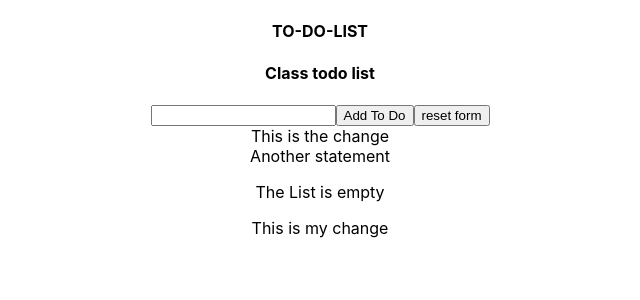
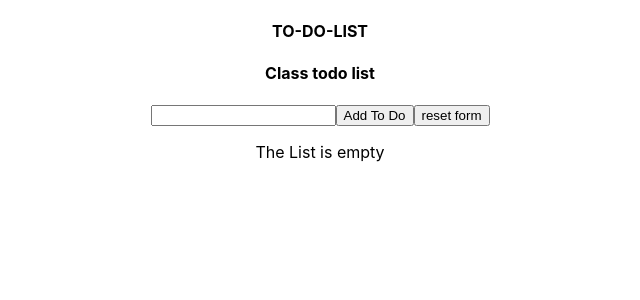
Before and after one commit to josephbill/ReactTodoApp, a React (Create React App) app: page / in a window 1280 px wide. Shown: the top 300 px of the page, without its empty margins (320-960 px from the left). Built offline with nearby package versions, Linux system fonts and the light colour scheme.

Commit message:
group review latest changes

```diff
--- a/src/components/TodoList.js
+++ b/src/components/TodoList.js
@@ -13,7 +13,6 @@ export default function TodoList({todos,updateTodo,deleteTodo}){
           { todos.length === 0 ? (
                 <div>
                   <p>The List is empty</p>
-                  <p>This is my change</p>
                 </div>
           ) : (
             <ul>
--- a/src/components/formcomponent/TodoForm.js
+++ b/src/components/formcomponent/TodoForm.js
@@ -33,8 +33,7 @@ export default function TodoForm({addToDo,sharedText}){
                 <button type="submit">Add To Do</button>
 
                 <button type="reset">reset form</button>
-                <div>This is the change </div>
-                <div>Another statement</div>
+
             </form>
         </div>
       )
```
